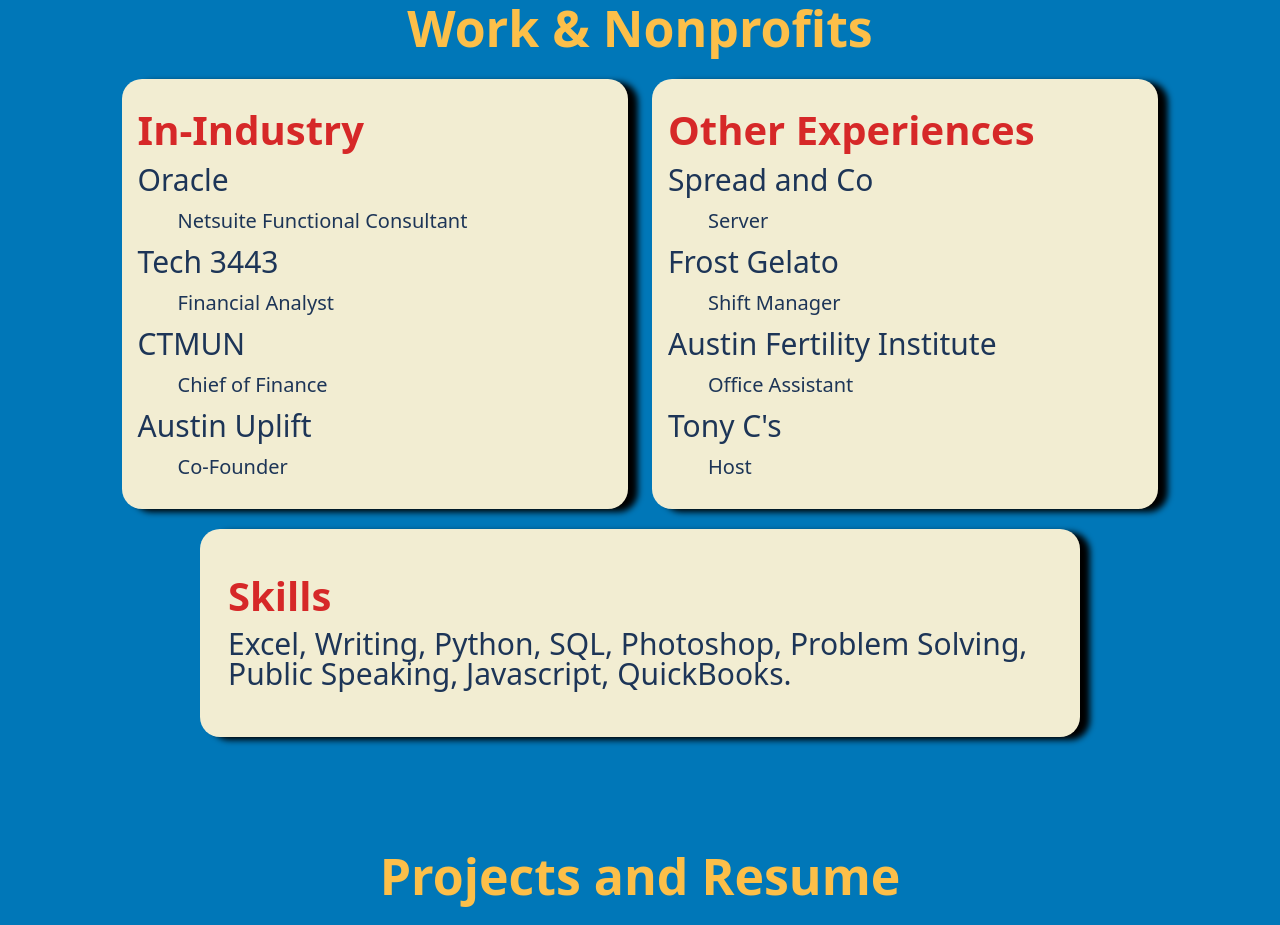
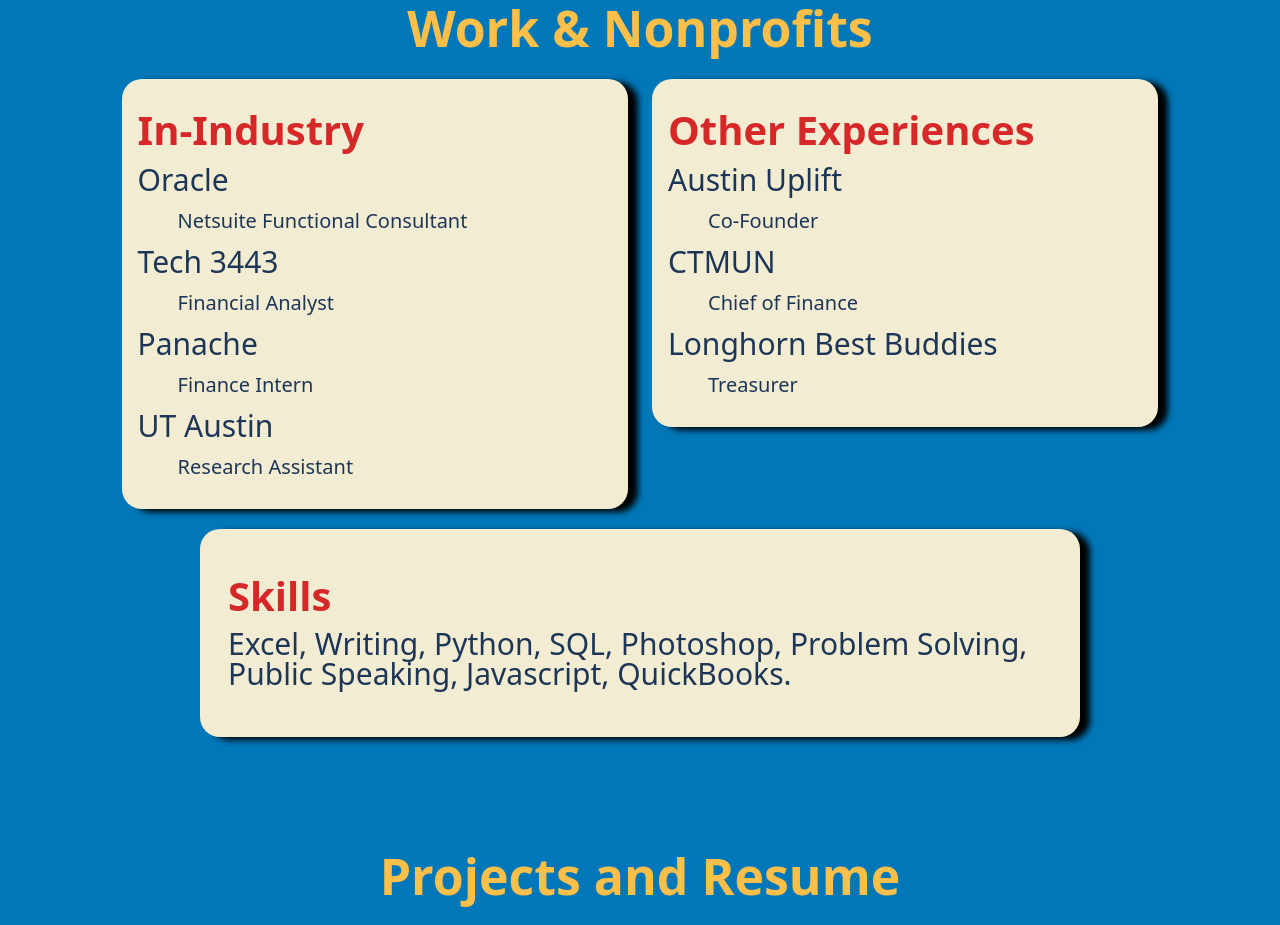
Before and after one commit to MalecM/MalecM.github.io, a plain HTML site: page index.html in a window 1280 px wide. Shown: the part 1526-2451 px from the top of the page. Drawn offline with nearby package versions, Linux system fonts and the light colour scheme.

Commit message:
Update index.html

```diff
--- a/index.html
+++ b/index.html
@@ -100,10 +100,10 @@
             <p><span class= 'lilWork'>Netsuite Functional Consultant</span></p>
             <p><span class= 'mainWork'>Tech 3443</p></span>
             <p><span class= 'lilWork'>Financial Analyst</span></p>
-            <p><span class= 'mainWork'>CTMUN</p></span>
-            <p><span class= 'lilWork'>Chief of Finance </span></p>
-            <p><span class= 'mainWork'>Austin Uplift</p></span>
-            <p><span class= 'lilWork'>Co-Founder </span></p>
+            <p><span class= 'mainWork'>Panache</p></span>
+            <p><span class= 'lilWork'>Finance Intern</span></p>
+            <p><span class= 'mainWork'>UT Austin</p></span>
+            <p><span class= 'lilWork'>Research Assistant</span></p>
         </div>
         </div>
         </div>
@@ -111,14 +111,14 @@
         <div class='industry'>
         <div class="h-90 p-3 rounded-3">
           <h2><span class = 'titleWork2'>Other Experiences</h2></span>
-            <p><span class= 'mainWork'>Spread and Co</p></span>
-            <p><span class= 'lilWork'>Server </span></p>
-            <p><span class= 'mainWork'>Frost Gelato</p></span>
-            <p><span class= 'lilWork'>Shift Manager</span></p>
-            <p><span class= 'mainWork'>Austin Fertility Institute</p></span>
-            <p><span class= 'lilWork'>Office Assistant</span></p>
-            <p><span class= 'mainWork'>Tony C's</p></span>
-            <p><span class= 'lilWork'>Host</span></p>
+            <p><span class= 'mainWork'>Austin Uplift</p></span>
+            <p><span class= 'lilWork'>Co-Founder </span></p>
+            <p><span class= 'mainWork'>CTMUN</p></span>
+            <p><span class= 'lilWork'>Chief of Finance</span></p>
+            <p><span class= 'mainWork'>Longhorn Best Buddies</p></span>
+            <p><span class= 'lilWork'>Treasurer</span></p>
+            <p><span class= 'mainWork'> </p></span>
+            <p><span class= 'lilWork'> </span></p>
         </div>
         </div>
         </div>
```
